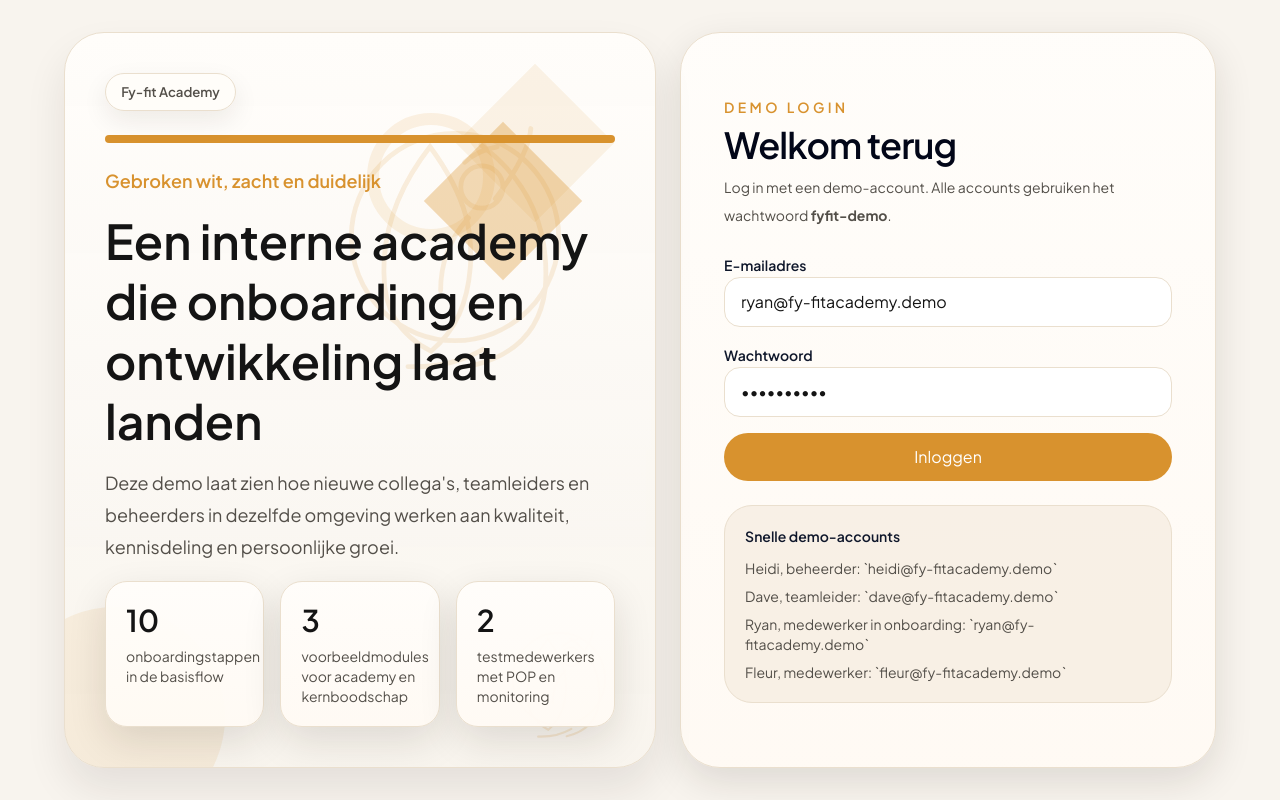
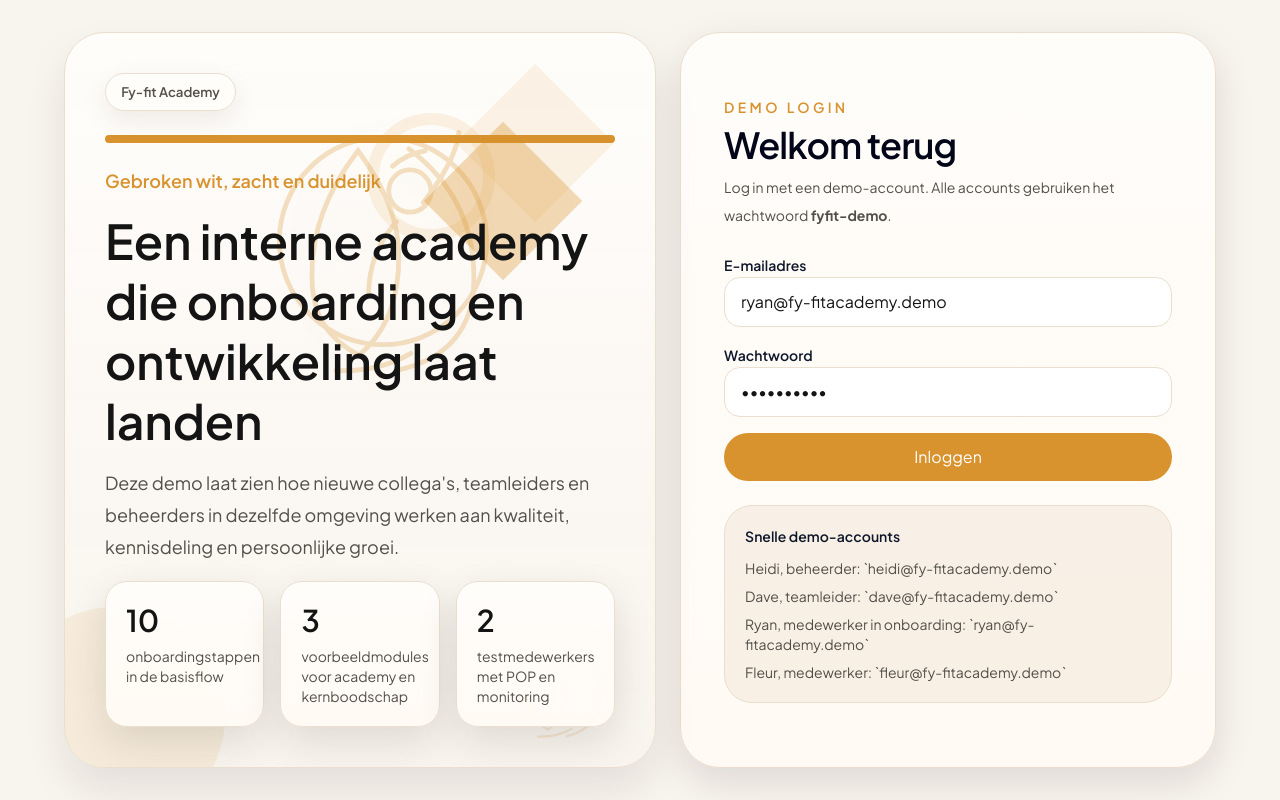
Before and after one commit to luuksmeekens94-hash/fy-fit-academy, a Next.js app: page /login in a window 1280 px wide. Built offline with nearby package versions, Linux system fonts and the light colour scheme; no server answers.

Commit message:
Make hero logo watermark visible

```diff
--- a/src/app/globals.css
+++ b/src/app/globals.css
@@ -134,11 +134,11 @@ textarea {
 
 .hero-emblem {
   position: absolute;
-  right: 3.5rem;
-  top: 3.75rem;
-  opacity: 0.14;
+  right: 8rem;
+  top: 4rem;
+  opacity: 0.28;
   pointer-events: none;
-  filter: blur(0.2px);
+  filter: drop-shadow(0 0 36px rgba(216, 146, 46, 0.14));
 }
 
 .orb-ring {
```
